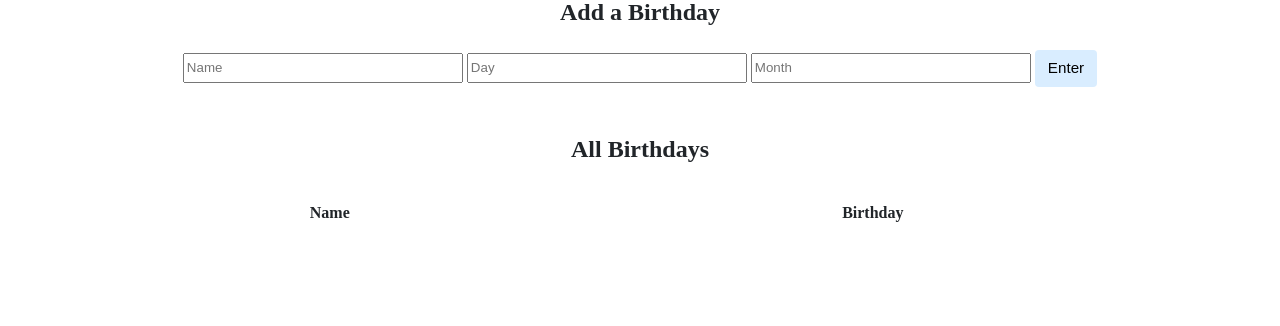
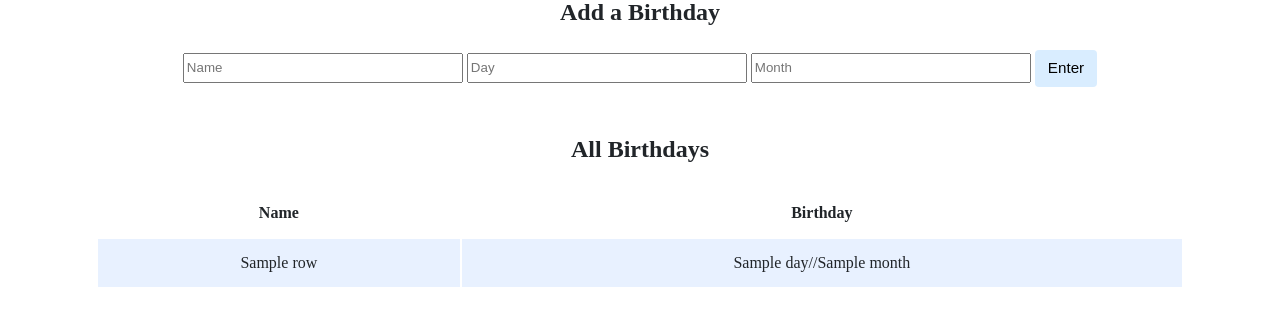
Before and after one commit to sevensora/bored, a Flask app: template birthdays/templates/index.html in a window 1280 px wide. Shown: the part 266-592 px from the top of the page. Run offline with Flask 3, Linux system fonts and the light colour scheme; the template is opened without the code that fills it: most values are stand-ins (such as "Sample title", 1, 10 or a date in 2020); lists and menus that the app fills with data are empty; some libraries are stand-ins or nearby versions.

Commit message:
Sun, Apr 21, 2024, 10:34 PM +10:00

```diff
--- a/birthdays/templates/index.html
+++ b/birthdays/templates/index.html
@@ -37,6 +37,12 @@
                     </thead>
                     <tbody>
                         <!-- TODO: Loop through the database entries to display them in this table -->
+                        {% for row in rows %}
+                        <tr>
+                            <td>{{ row.name }}</td>
+                            <td>{{ row.day }}//{{ row.month }}</td>
+                        </tr>
+                        {% endfor %}
                     </tbody>
                 </table>
             </div>
```
